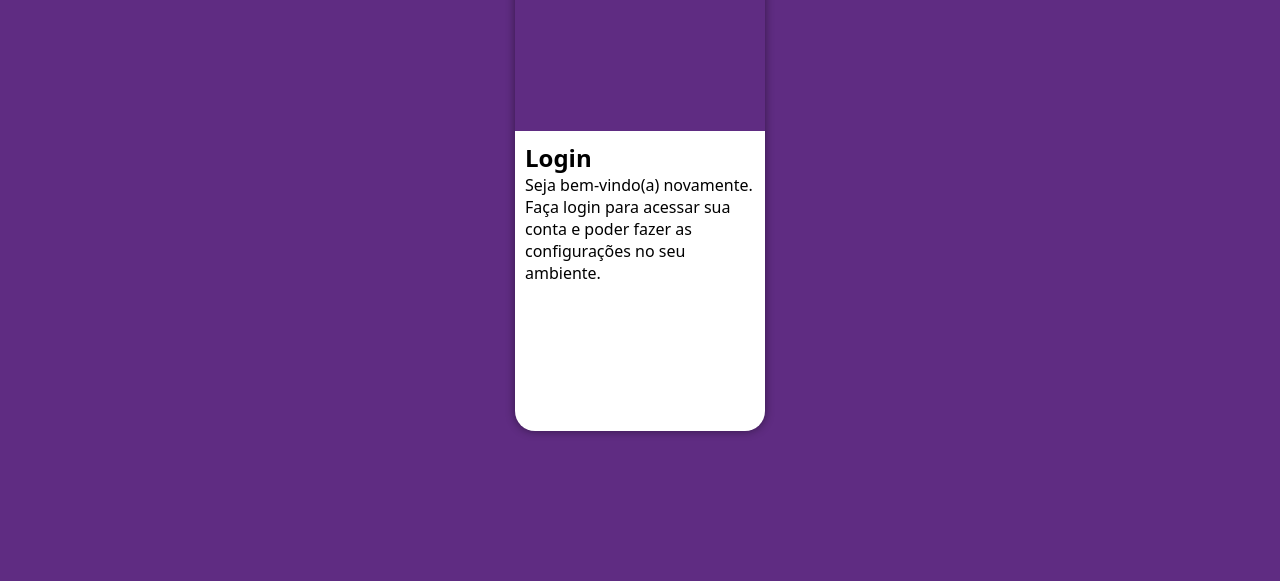
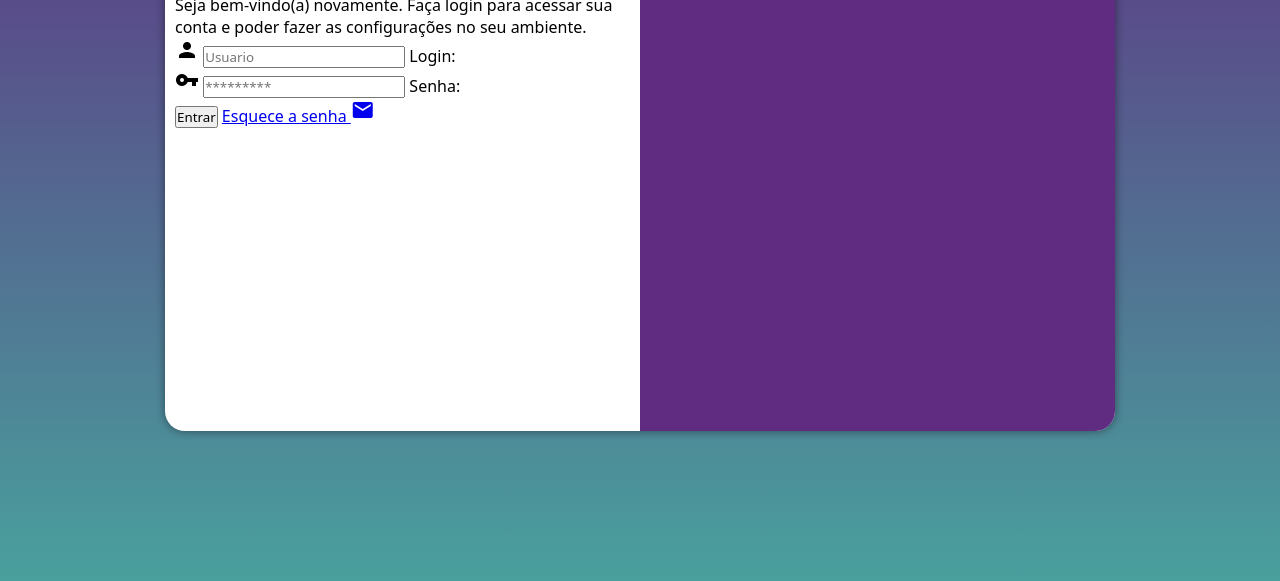
Before and after one commit to GNS784/projeto-login, a plain HTML site: page index.html in a window 1280 px wide. Shown: the part 219-800 px from the top of the page. Drawn offline with Linux system fonts and the light colour scheme.

Commit message:
Adicionei o formulário

```diff
--- a/estilos/media-query.css
+++ b/estilos/media-query.css
@@ -1,6 +1,9 @@
 @charset "UTF-8";
 
 @media screen and (min-width: 768px) and (max-width: 992px) {
+    body{
+        background-image: linear-gradient(to top, #49a09d, #5f2c82);
+    }
     #login{
         width: 80vw;
     }
@@ -15,20 +18,29 @@
     }
 }
 
-@media screen and (min-width: 992px) and (max-width: 1200px) {
+@media screen and (min-width: 992px){
+    body{
+        background-image: linear-gradient(to top, #49a09d, #5f2c82);
+    }
     #login{
         width: 950px;
 
     }
     #imagem{
-        float: left;
+        float: right;
         width: 50%;
         height: 100%;
     }
 
     #formulario{
+        float: left;
         width: 50%;
-        height: 100%;
 
     }
+    #formulario > h1{
+        font-size: 2em;
+    }
+    #fomrulario > p{
+        font-size: 1.2em;
+    }
 }
--- a/estilos/style.css
+++ b/estilos/style.css
@@ -36,10 +36,11 @@ main{
     overflow: hidden;
     box-shadow: 0px 0px 10px rgba(0, 0, 0, 0.450);
 
-    transition: width 1s, heigth 1s ;
+    transition: width 0.3s, heigth 0.3s ;
+    transition-timing-function: ease;
 }
 
-#login > #imagem{
+#imagem{
     display: block;
     background: #5f2c82 url(../imagens/pexels-soloman-soh-674993-1492232.jpg);
     height: 200px;
@@ -53,3 +54,11 @@ main{
     padding: 10px;
 
 }
+
+#formulario > h1{
+    text-align: center;
+    margin-bottom: 10px;
+}
+#fomrulario > p{
+    font-size: 0.8em;
+}
--- a/index.html
+++ b/index.html
@@ -6,6 +6,7 @@
     <title>Projeto-login</title>
     <link rel="stylesheet" href="estilos/style.css">
     <link rel="stylesheet" href="estilos/media-query.css">
+    <link href="https://fonts.googleapis.com/icon?family=Material+Icons" rel="stylesheet">
 </head>
 <body>
     <main>
@@ -16,7 +17,22 @@
             <div id="formulario">
                 <h1>Login</h1>
                 <p>Seja bem-vindo(a) novamente. Faça login para acessar sua conta e poder fazer as configurações no seu ambiente. </p>
-                <form action="login.php" method="get"></form>
+                <form action="login.php" method="get" autocapitalize="on">
+                    <div class="campo">
+                        <span class="material-icons">person</span>
+                        <input type="email" name="login" id="ilogin" required max="20" placeholder="Usuario " autocomplete="email">
+                        <label for="ilogin">Login: </label>
+                    </div>
+                    <div class="campo">
+                        <span class="material-icons">vpn_key</span>
+                        <input type="password" name="senha" id="isenha" required minlength="8" maxlength="20" placeholder="*********" autocomplete="current-password">
+                        <label for="isenha">Senha: </label>
+                    </div>
+                    <input type="submit" value="Entrar">
+                    <a href="esquece.html">
+                        Esquece a senha <span class="material-icons">mail</span>
+                    </a>
+                </form>
             </div>
         </section>
     </main>
```
